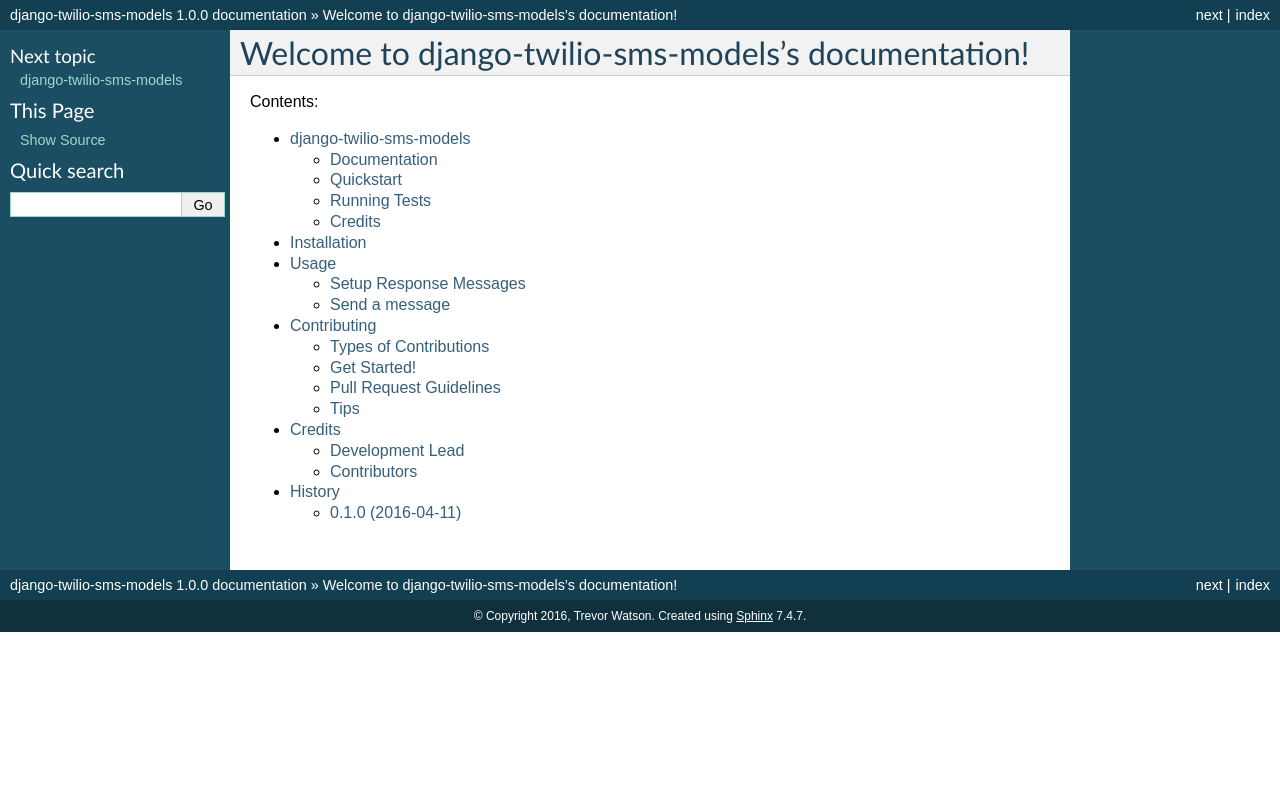
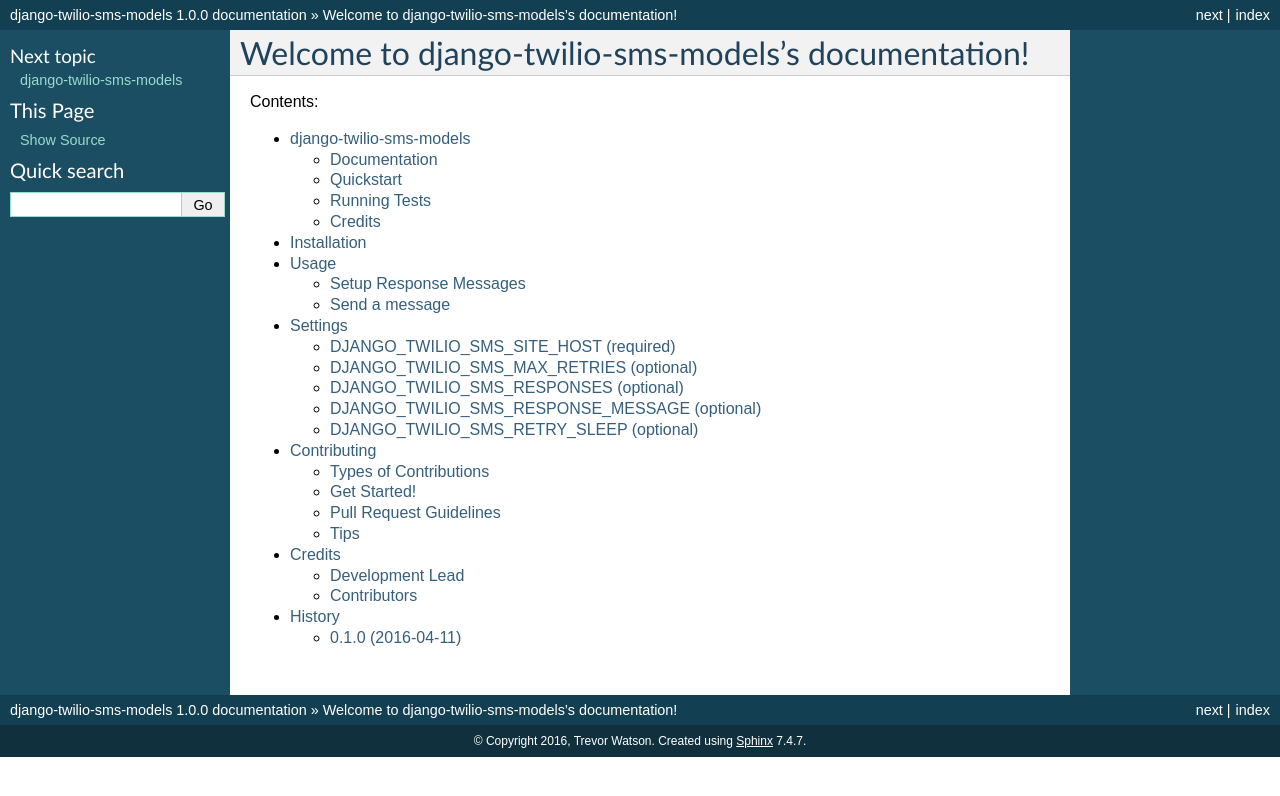
Before and after one commit to cfc603/django-twilio-sms-models, a Sphinx documentation site: the page built from docs/index.rst, in a window 1280 px wide. Shown: the top 796 px of the page. Built offline with Sphinx 7.4.7, drawn with Linux system fonts in a browser that asks for light colours; some of the changed lines change nothing that is shown.

Commit message:
add settings doc

```diff
--- a/docs/index.rst
+++ b/docs/index.rst
@@ -14,6 +14,7 @@
    readme
    installation
    usage
+   settings
    contributing
    authors
    history
--- /dev/null
+++ b/docs/settings.rst
@@ -0,0 +1,63 @@
+========
+Settings
+========
+
+As this package relies on ``django-twilio`` be sure to checkout its settings as well at http://django-twilio.readthedocs.org/en/latest/settings.html
+
+
+DJANGO_TWILIO_SMS_SITE_HOST (required)
+--------------------------------------
+
+``DJANGO_TWILIO_SMS_SITE_HOST`` is used in building the callback url sent with outbound messages which twilio will use to update the status of your message.
+
+::
+
+    # project/settings.py
+    DJANGO_TWILIO_SMS_SITE_HOST = 'www.example.com'
+
+Can also be used on your development machine with ``ngrok``::
+
+    # project/settings.py
+    DJANGO_TWILIO_SMS_SITE_HOST = 'unique-code.ngrok.io'
+
+A secure url will be built when ``settings.SECURE_SSL_REDIRECT = True``.
+
+
+DJANGO_TWILIO_SMS_MAX_RETRIES (optional)
+----------------------------------------
+
+Defaults to ``5``.
+
+Used in conjuction with ``DJANGO_TWILIO_SMS_RETRY_SLEEP`` on ``djanago_twilio_sms.models.Message.twilio_message()``.
+
+
+DJANGO_TWILIO_SMS_RESPONSES (optional)
+--------------------------------------
+
+The key, value pairs in ``DJANGO_TWILIO_SMS_RESPONSES`` are used for replies to inbound messages. The key is compared agains the inbound message and if matched, the value is sent as the reply.
+
+::
+
+    # project/settings.py
+    DJANGO_TWILIO_SMS_RESPONSES = {
+        'HELP': 'A very helpful message.',
+        'UNKNOWN': 'Your messages can not be understood.',
+    }
+
+The 'UNKNOWN' key, value pair is required.
+
+Run the sync_responses commands ``$ python manage.py sync_responses``.
+
+
+DJANGO_TWILIO_SMS_RESPONSE_MESSAGE (optional)
+---------------------------------------------
+
+Set to ``True`` to enable responses to incoming messages. Will need to set responses through ``DJANGO_TWILIO_SMS_RESPONSES`` or through the admin interface.
+
+
+DJANGO_TWILIO_SMS_RETRY_SLEEP (optional)
+----------------------------------------
+
+Defaults to ``.5``.
+
+Used in conjuction with ``DJANGO_TWILIO_SMS_MAX_RETRIES`` on ``djanago_twilio_sms.models.Message.twilio_message()``.
```
